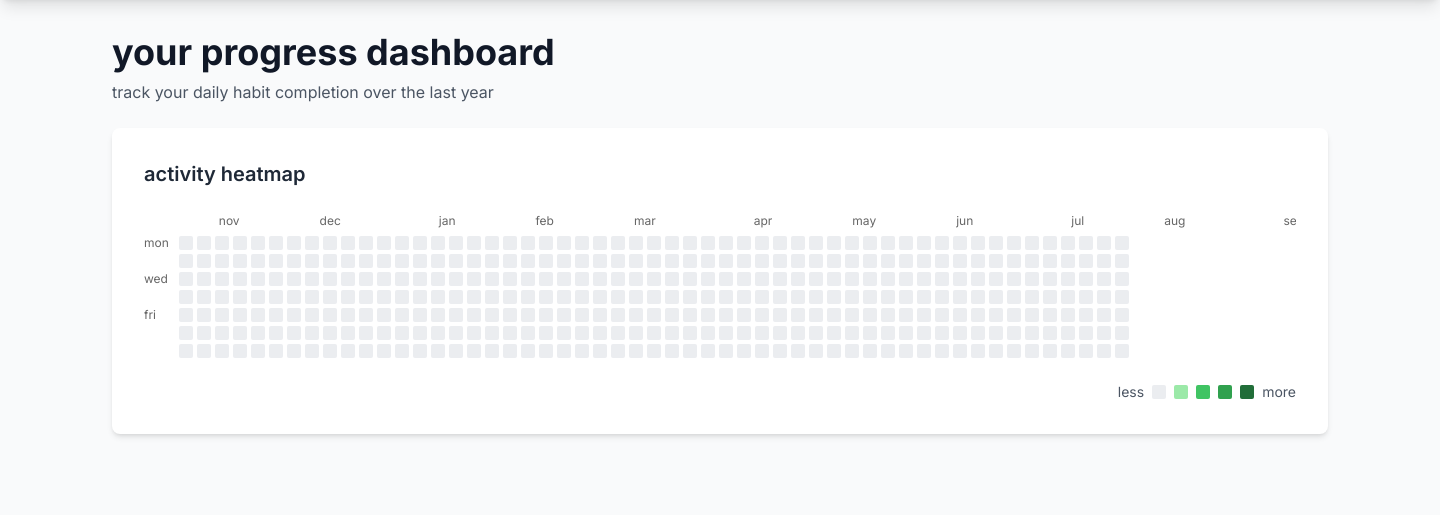
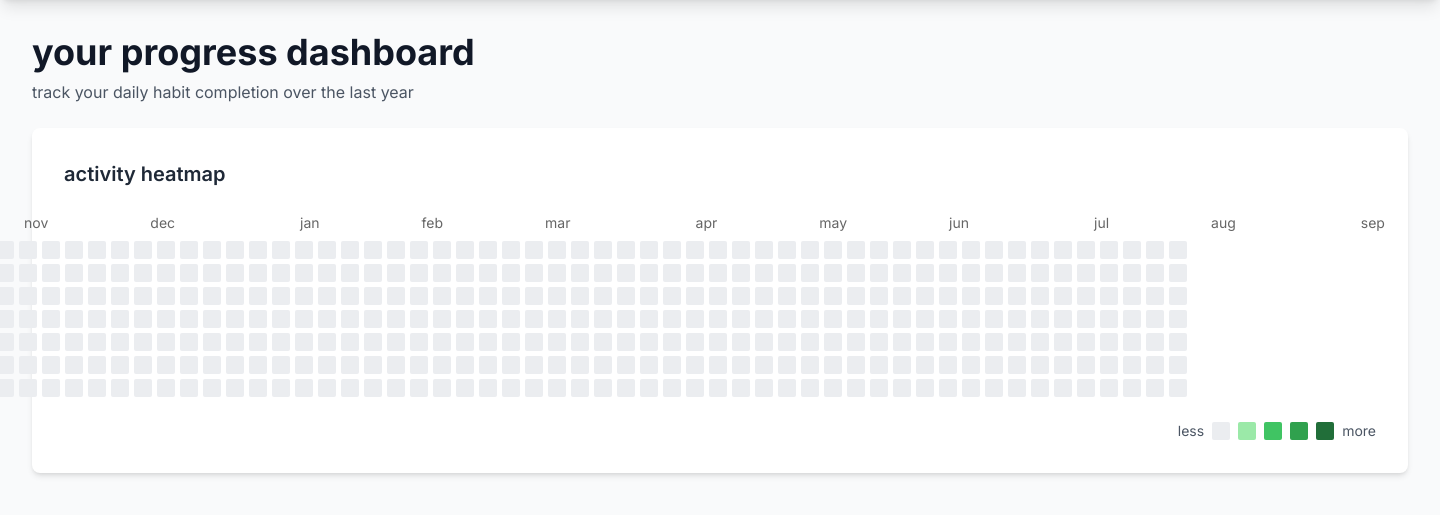
Before and after one commit to thomasinworld/dondont, a Django app: page / in a window 1440 px wide; the page is wider, and only the part inside the window is pictured. Shown: the part 64-579 px from the top of that part. Run offline with Django 5.2, Linux system fonts and the light colour scheme; data that the repository does not hold is empty; some libraries are stand-ins or nearby versions.

Commit message:
Make heatmap bigger and remove scrolling
- Increased cell size from 14px to 18px for better visibility
- Increased gaps from 4px to 5px for better spacing
- Increased font sizes to 14px for labels
- Removed overflow-x-auto that was causing scrolling issues
- Added centered container for heatmap to keep it contained
- Updated main content width to max-w-[1600px] with centering
- Adjusted month label spacing calculation (23px)
- Heatmap now displays larger with no scrolling

```diff
--- a/templates/base.html
+++ b/templates/base.html
@@ -59,8 +59,10 @@
     </nav>
 
     <!-- Main Content -->
-    <main class="max-w-7xl mx-auto px-4 sm:px-6 lg:px-8 py-8">
-        {% block content %}{% endblock %}
+    <main class="w-full px-4 sm:px-6 lg:px-8 py-8 flex justify-center">
+        <div class="w-full max-w-[1600px]">
+            {% block content %}{% endblock %}
+        </div>
     </main>
 
     {% block extra_scripts %}{% endblock %}
--- a/templates/journal/dashboard.html
+++ b/templates/journal/dashboard.html
@@ -6,16 +6,16 @@
 <style>
     .contribution-graph {
         display: flex;
-        gap: 4px;
+        gap: 5px;
     }
     .contribution-column {
         display: flex;
         flex-direction: column;
-        gap: 4px;
+        gap: 5px;
     }
     .contribution-cell {
-        width: 14px;
-        height: 14px;
+        width: 18px;
+        height: 18px;
         border-radius: 2px;
         cursor: pointer;
     }
@@ -25,25 +25,30 @@
     }
     .month-labels {
         display: flex;
-        gap: 4px;
-        margin-bottom: 6px;
+        gap: 5px;
+        margin-bottom: 8px;
     }
     .month-label {
-        font-size: 12px;
+        font-size: 14px;
         color: #666;
     }
     .day-labels {
         display: flex;
         flex-direction: column;
-        gap: 4px;
-        margin-right: 10px;
-        padding-top: 24px;
+        gap: 5px;
+        margin-right: 12px;
+        padding-top: 28px;
     }
     .day-label {
-        height: 14px;
-        font-size: 12px;
+        height: 18px;
+        font-size: 14px;
         color: #666;
         display: flex;
+        align-items: center;
+    }
+    #contribution-graph-container {
+        display: flex;
+        justify-content: center;
         align-items: center;
     }
 </style>
@@ -59,8 +64,10 @@
 <div class="bg-white rounded-lg shadow-md p-8">
     <h2 class="text-xl font-semibold text-gray-800 mb-6 lowercase">activity heatmap</h2>
 
-    <div id="contribution-graph" class="overflow-x-auto">
-        <!-- Graph will be generated by JavaScript -->
+    <div id="contribution-graph-container">
+        <div id="contribution-graph">
+            <!-- Graph will be generated by JavaScript -->
+        </div>
     </div>
 
     <!-- Legend -->
@@ -138,7 +145,7 @@ function generateContributionGraph() {
         const firstDay = week[0].date;
         const monthName = firstDay.toLocaleDateString('en-US', { month: 'short' }).toLowerCase();
         if (monthName !== currentMonth && firstDay.getDate() <= 7) {
-            html += `<div class="month-label" style="width: ${(weekIndex - monthPosition) * 18}px;"></div>`;
+            html += `<div class="month-label" style="width: ${(weekIndex - monthPosition) * 23}px;"></div>`;
             html += `<div class="month-label">${monthName}</div>`;
             currentMonth = monthName;
             monthPosition = weekIndex;
```
